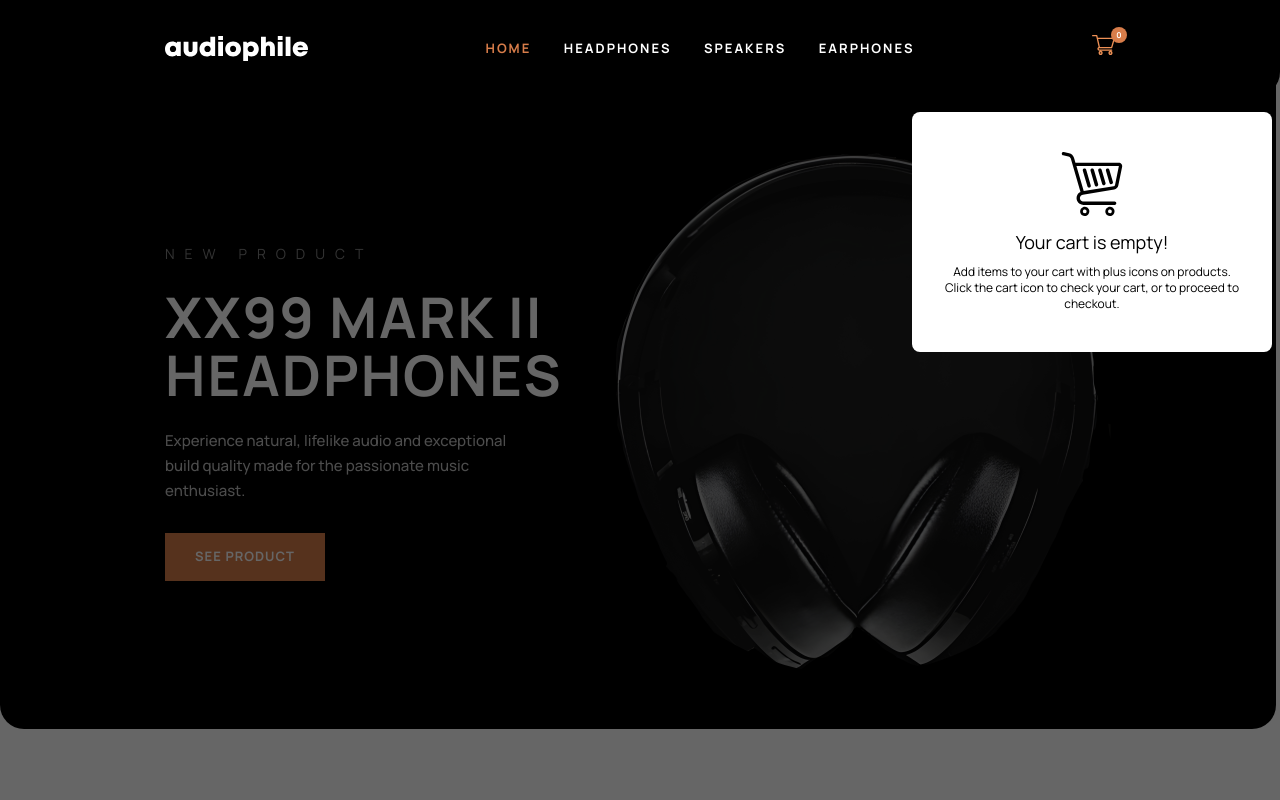
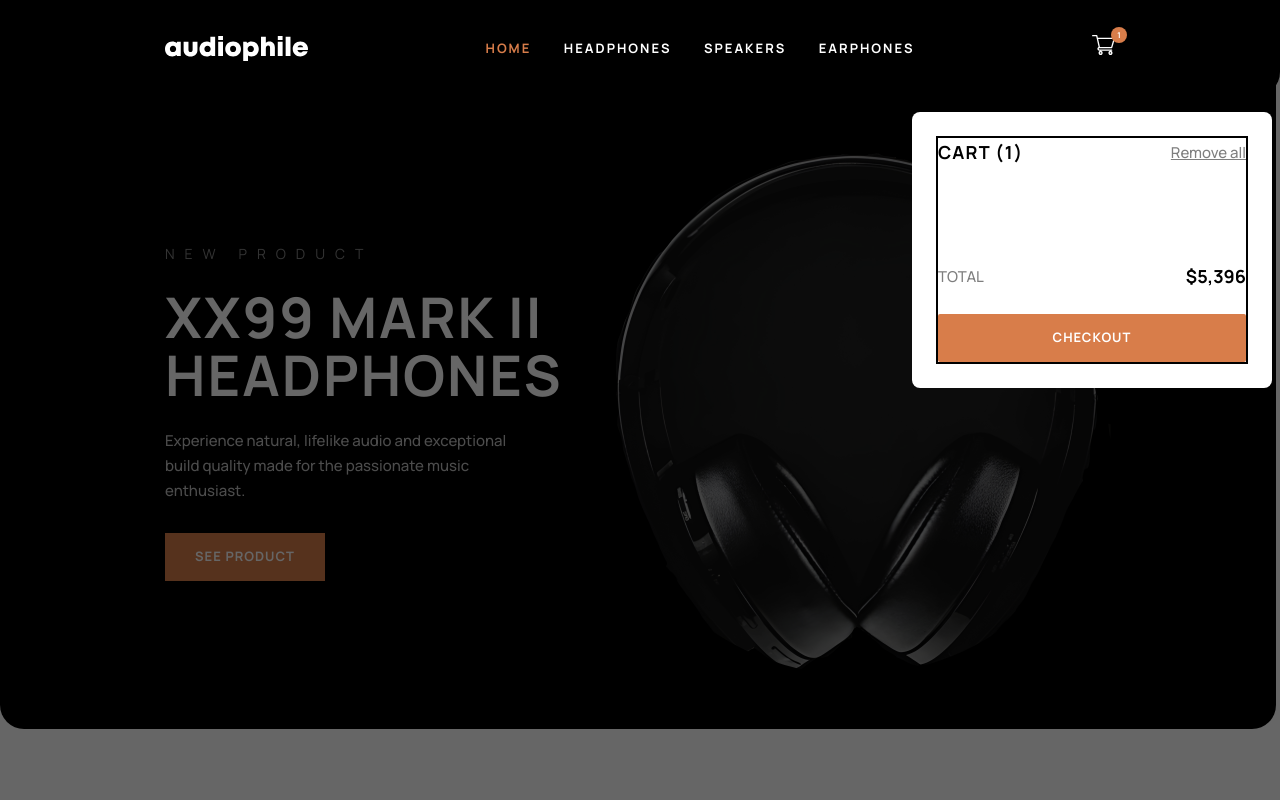
Before and after one commit to Zy8712/audiophile-ecommerce-website, a React (Vite) app: page / in a window 1280 px wide. Both pictures are taken after a click on the button 1103 px from the left and 45 px from the top of the page. Shown: the top 800 px of the page. Built offline with nearby package versions, Linux system fonts and the light colour scheme.

Commit message:
worked on cart and item count data management

```diff
--- a/src/App.css
+++ b/src/App.css
@@ -5,11 +5,3 @@
 .custom-dark-orange-filter:hover{
     filter: invert(41%) sepia(67%) saturate(403%) hue-rotate(338deg) brightness(95%) contrast(96%);
 }
-
-.custom-dark-orange-filter-selected{
-    filter: invert(41%) sepia(67%) saturate(403%) hue-rotate(338deg) brightness(95%) contrast(96%);
-}
-
-.custom-dark-orange-filter-selected:hover{
-    filter: none;
-}
--- a/src/App.jsx
+++ b/src/App.jsx
@@ -47,11 +47,18 @@
     setShowCart(!showCart);
   }
 
+  const [cartItemCount, setCartItemCount] = useState(1);
+
+  const updateCartItemCount = () =>{
+    setCartItemCount();
+  }
+
+
   return (
     <>
       <Router>
 
-        <Navbar toggleCart={toggleCart} showCart={showCart} />
+        <Navbar toggleCart={toggleCart} showCart={showCart} cartItemCount={cartItemCount} />
         <ScrollToTop />
         <Route path="/" component={Home} />
         <Route path="/headphones" component={Headphones} />
@@ -64,7 +71,7 @@
         <Route path="/speakers/zx9speaker" component={ZX9Speaker} />
         <Route path="/speakers/zx7speaker" component={ZX7Speaker} />
         <Route path="/earphones/yx1wirelessearphones" component={YX1WirelessEarphones} />
-        <Cart toggleCart={toggleCart} showCart={showCart} />
+        <Cart toggleCart={toggleCart} showCart={showCart} cartItemCount={cartItemCount} updateCartItemCount={updateCartItemCount} />
 
         {/*
 
--- a/src/components/Cart.jsx
+++ b/src/components/Cart.jsx
@@ -3,42 +3,40 @@
 
 import EmptyCart from "../assets/cart/shopping-cart-14-svgrepo-com.svg";
 
-function Cart({ toggleCart, showCart }) {
-
-    const [cartItemCount, setCartItemCount] = useState(0);
-
+function Cart({ toggleCart, showCart, cartItemCount, updateCartItemCount }) {
 
     return (
         <>
-            <div className={`w-[360px] ${cartItemCount == 0 ? 'h-[240px]' : 'h-[488px]'} bg-white rounded-lg fixed z-50 top-28 right-2 p-6 ${showCart ? 'flex' : 'hidden'}`}>
-                <div className="w-full h-full flex justify-center items-center p-1">
+            <div className={`w-[360px] ${cartItemCount == 0 ? 'h-[240px]' : 'min-h-[240px] max-h-[488px]'} bg-white rounded-lg fixed z-50 top-28 right-2 p-6 ${showCart ? 'flex' : 'hidden'}`}>
+
+                <div className={`w-full h-full ${cartItemCount == 0 ? 'flex' :'hidden'} justify-center items-center p-1`}>
                     <div className="w-full h-full flex flex-col justify-center items-center text-center">
                         <img src={EmptyCart} className="w-16 mb-3" />
-                        <p className="text-lg mb-2">Your cart is empty!</p>
+                        <p className="text-xl font-bold mb-2">Your cart is <span className="text-theme-dark-orange">empty</span>!</p>
                         <p className="text-xs">
-                            Add items to your cart with plus icons on products.
+                            Add items you're interested in with the "Add to cart" button.
+                            Click back here to check your cart, or to proceed to checkout.
                         </p>
                         <p className="text-xs">
-                            Click the cart icon to check your cart, or to proceed to checkout.
                         </p>
                     </div>
                 </div>
 
-                <div className={`w-full h-full ${cartItemCount != 0 ? 'flex' : 'hidden'} flex-col justify-between`}>
-                    <div className="flex justify-between items-center">
+                <div className={`w-full h-full ${cartItemCount != 0 ? 'flex' : 'hidden'} flex-col justify-between border-black border-2 border-solid`}>
+                    <div className="flex justify-between items-center mb-8">
                         <h5 className="text-lg tracking-[1.29px] font-bold text-black uppercase">
-                            Cart (0)
+                            Cart ({cartItemCount})
                         </h5>
                         <span className="font-medium text-[15px] leading-[25px] opacity-50 text-black underline">
                             Remove all
                         </span>
                     </div>
 
-                    <div>
+                    <div className="min-h-[64px] max-h-[240px]">
 
                     </div>
 
-                    <div className="flex justify-between items-center">
+                    <div className="flex justify-between items-center mb-6">
                         <span className="text-black opacity-50 text-[15px] leading-[25px] uppercase font-medium">
                             Total
                         </span>
@@ -48,7 +46,7 @@
                     </div>
 
                     <Link to="/checkout">
-                        <button className="w-full h-12 bg-theme-dark-orange rounded-sm text-white uppercase font-bold tracking-[1px] text-[13px]">
+                        <button className="w-full h-12 bg-theme-dark-orange rounded-sm text-white uppercase font-bold tracking-[1px] text-[13px] hover:bg-theme-light-orange">
                             Checkout
                         </button>
                     </Link>
--- a/src/components/Navbar.jsx
+++ b/src/components/Navbar.jsx
@@ -9,12 +9,10 @@
 
 import "../App.css";
 
-function Navbar({ toggleCart, showCart }) {
+function Navbar({ toggleCart, showCart, cartItemCount }) {
 
     const [location] = useLocation();
-
     const isActive = (route) => location === route;
-
 
     const[showMobileMenu, setShowMobileMenu] = useState(false);
 
@@ -65,11 +63,11 @@
 
                     <div className="relative">
                         <button onClick={toggleCart}>
-                            <img src={Cart_Icon} className={`${showCart ? 'custom-dark-orange-filter-selected' : 'custom-dark-orange-filter'}`} />
+                            <img src={Cart_Icon} className={`custom-dark-orange-filter`} />
                         </button>
 
                         <div className="bg-theme-dark-orange absolute z-[60px] -top-2 -right-3 rounded-full w-4 h-4 text-[8px] text-center flex flex-col justify-center items-center text-white font-bold">
-                            <span>0</span>
+                            <span>{cartItemCount}</span>
                         </div>
                     </div>
 
```
